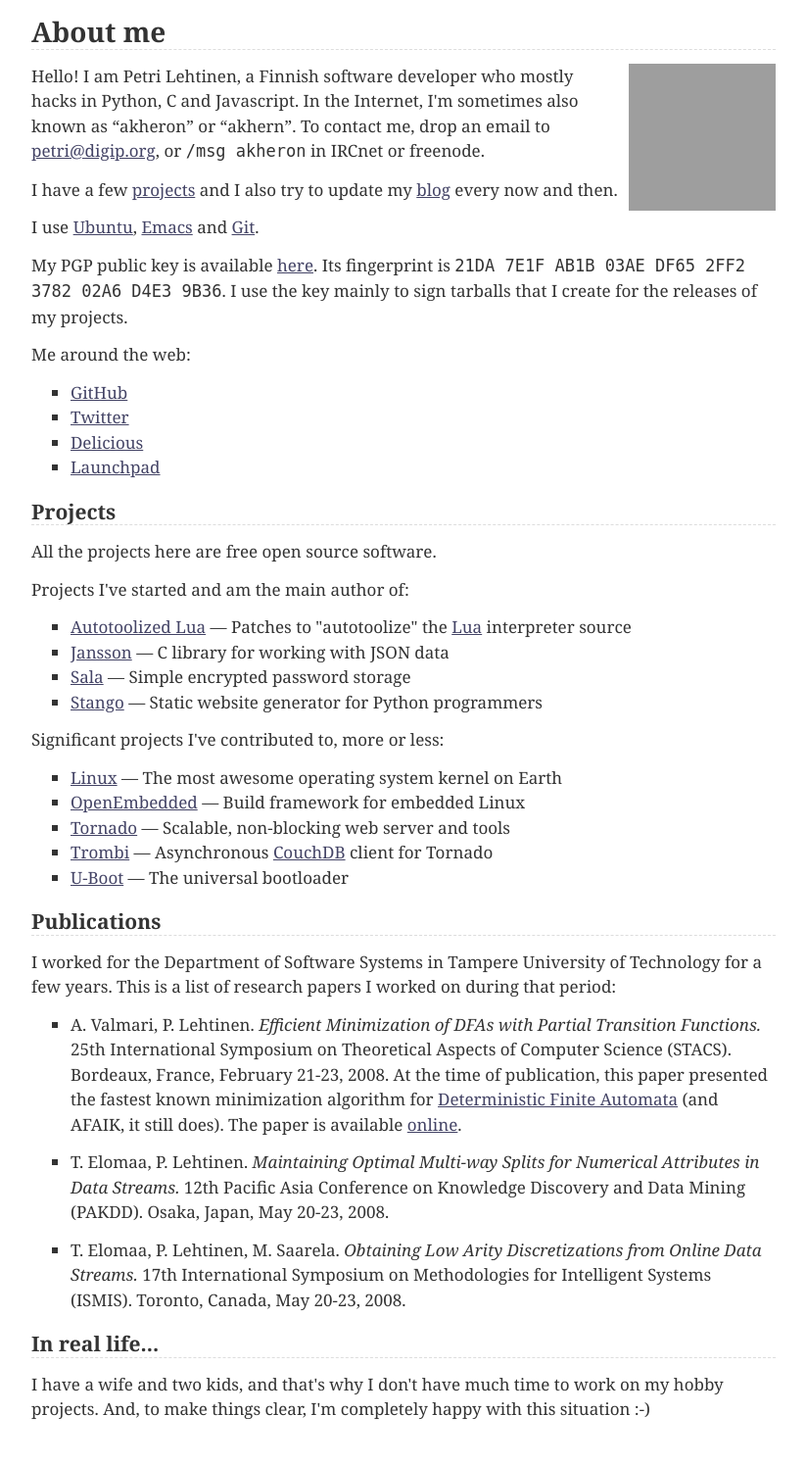
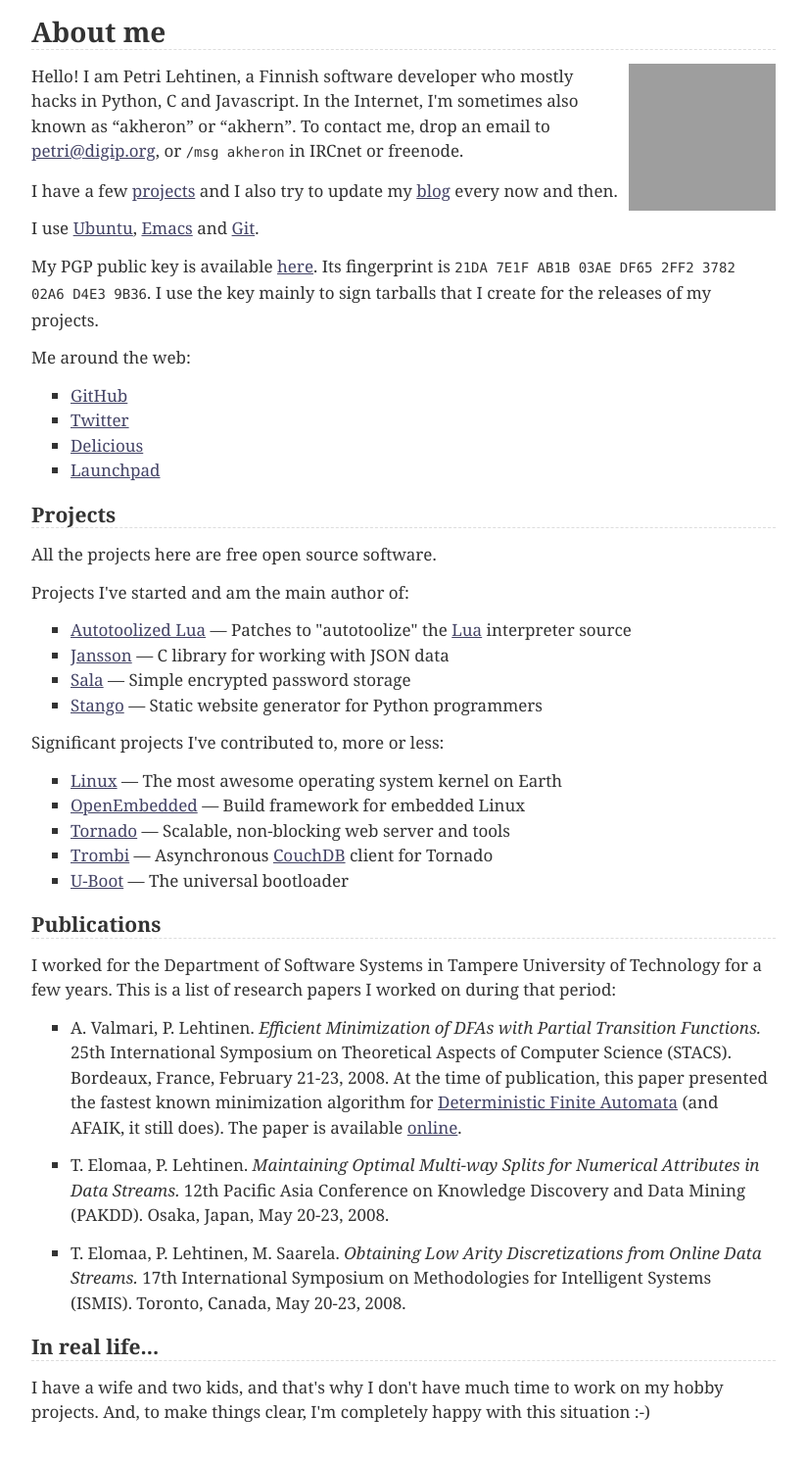
Before and after one commit to akheron/www.digip.org, a Python web app: template templates/about.html in a window 1280 px wide. Shown: the whole page at 98% size, without its empty margins (228-1051 px from the left). Before the commit the page ends 1449 px from the top, so only its background shows below. Run offline with Jinja, Linux system fonts and the light colour scheme; the template is opened without the code that fills it, so the values that code supplies are empty; some libraries are stand-ins or nearby versions; grey boxes are pictures that could not be loaded.

Commit message:
Tweak <code> and <pre> style once more

```diff
--- a/static/css/base.css
+++ b/static/css/base.css
@@ -43,16 +43,17 @@ ul {
     list-style-type: square;
 }
 
-tt {
-    font-family: monospace;
+code, pre {
+    font-family: 'Consolas', 'Deja Vu Sans Mono', 'Bitstream Vera Sans Mono', 'Monaco', 'Courier New', monospace;
+    font-size: 14px;
 }
 
 pre {
-    font-family: monospace;
     margin: 13px 25px;
     border: 1px solid #ddd;
     background-color: #f0f0f0;
     color: black;
+    line-height: 130%;
 }
 
 .clear {
```
